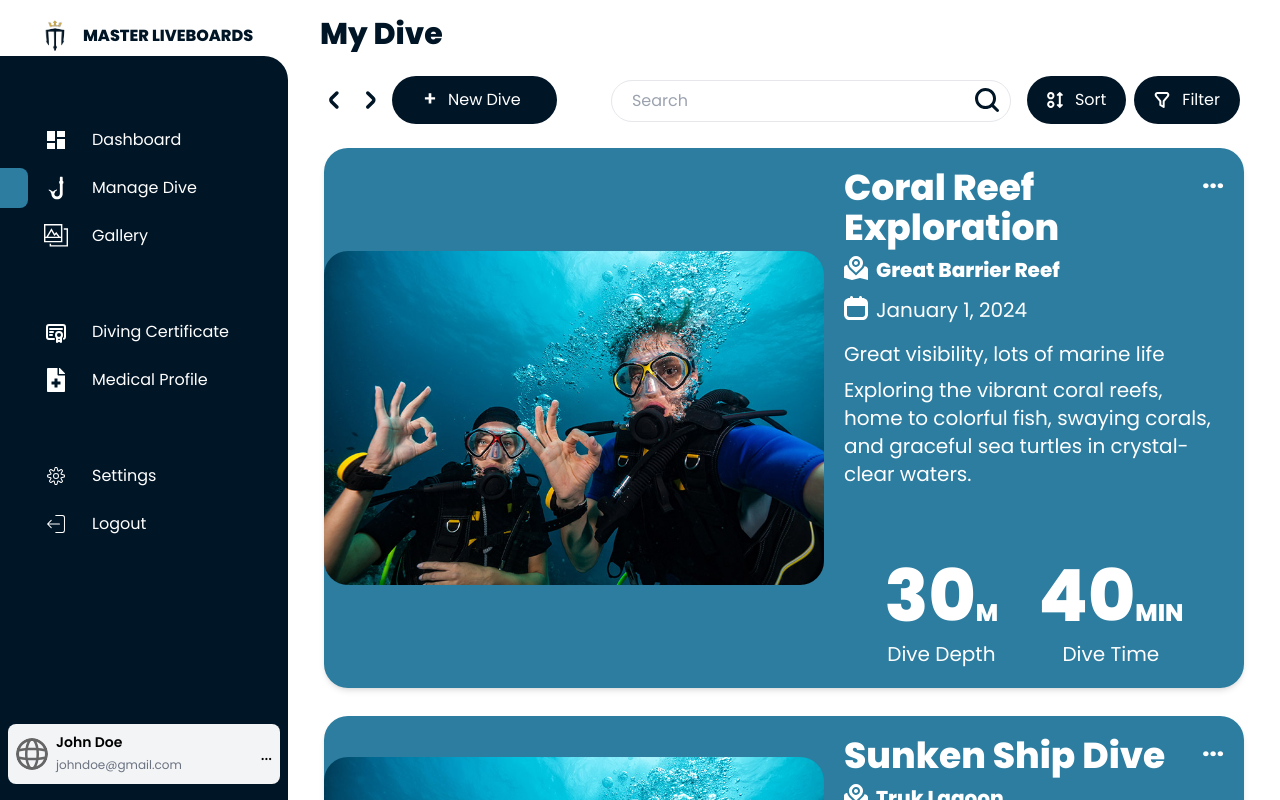
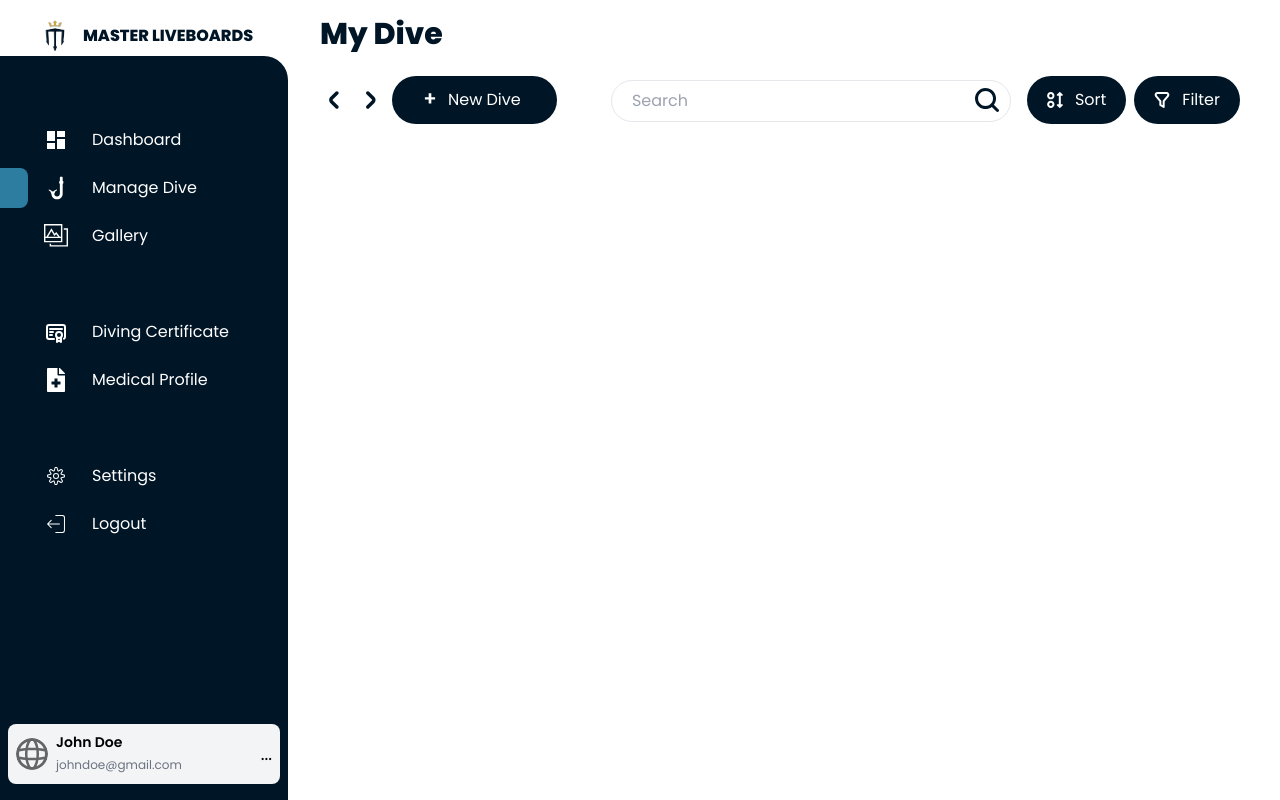
Before and after one commit to roserossssss/dive-site, a Next.js app in the folder diver-application/: page /dashboard/DiveManagement in a window 1280 px wide. Shown: the top 800 px of the page. Built offline with nearby package versions, Linux system fonts and the light colour scheme.

Commit message:
Updated functionality
-reversed engineered the functionalities  of the Dive certificate towards the dive management

-Update doesnt work yet but add has functions now

needs to improve
- image saving (I over ctrl + z so it didnt get saved)

Performance : range of 31-40
Accessibility : 90

```diff
--- a/diver-application/app/dashboard/DiveManagement/add/page.tsx
+++ b/diver-application/app/dashboard/DiveManagement/add/page.tsx
@@ -6,18 +6,34 @@ import { useRouter } from "next/navigation";
 export default function AddDive() {
   const router = useRouter();
   const [imagePreview, setImagePreview] = useState<string | null>(null);
-  const [depth, setDepth] = useState(0);
-  const [time, setTime] = useState(0);
+  const [file, setFile] = useState<File | null>(null);
   const [showModal, setShowModal] = useState<"save" | null>(null);
 
+  const [divingdata, setdivingdata] = useState({
+      title: "",
+      description: "",
+      notes: "",
+      date: "",
+      location: "",
+      depth: 0,
+      time: 0,
+    });
+
+
+    const handleChange = (e: React.ChangeEvent<HTMLInputElement | HTMLTextAreaElement>) => {
+      setdivingdata({ ...divingdata, [e.target.name]: e.target.value });
+    };
+
     const handleImageChange = (event: React.ChangeEvent<HTMLInputElement>) => {
-    const file = event.target.files?.[0];
-    if (file) {
+      const selectedFile = event.target.files?.[0];
+      if (selectedFile) {
+        setFile(selectedFile);
+
         const reader = new FileReader();
         reader.onloadend = () => {
           setImagePreview(reader.result as string);
         };
-      reader.readAsDataURL(file);
+        reader.readAsDataURL(selectedFile);
       }
     };
 
@@ -27,15 +43,47 @@ export default function AddDive() {
 
 
   const handleDepthChange = (amount: number) => {
-    setDepth((prev) => Math.max(0, prev + amount));
+    setdivingdata((prev) => ({
+      ...prev,
+      depth: Math.max(0, prev.depth + amount), // Ensure depth doesn't go below 0
+    }));
   };
 
   const handleTimeChange = (amount: number) => {
-    setTime((prev) => Math.max(0, prev + amount));
+    setdivingdata((prev) => ({
+      ...prev,
+      time: Math.max(0, prev.time + amount), // Ensure time doesn't go below 0
+    }));
+  };
+
+  const savedDivingdata = () => {
+    if ( !divingdata.title || !divingdata.description || !divingdata.notes || !divingdata.date || !divingdata.location || !divingdata.depth || !divingdata.time || !file ) {
+      alert("Please fill in all fields and upload an image.");
+      return;
+    }
+
+    const newDiveData = {
+      id: Date.now(),
+      title: divingdata.title,
+      description: divingdata.description,
+      note: divingdata.notes,
+      date: divingdata.date,
+      location: divingdata.location,
+      depth: divingdata.depth,
+      time: divingdata.time,
+      image: URL.createObjectURL(file),
+    };
+
+    const existingdivedata = JSON.parse(localStorage.getItem("Divingdata") || "[]");
+    const updateddivedata = [...existingdivedata, newDiveData];
+    localStorage.setItem("Divingdata", JSON.stringify(updateddivedata));
+
+    router.push("/dashboard/DiveManagement");
   };
 
   const handleConfirm = () => {
     if (showModal === "save") {
+      savedDivingdata();
     }
     setShowModal(null);
   };
@@ -110,11 +158,15 @@ export default function AddDive() {
 
             {/* Title */}
             <div className="flex flex-col">
-              <label className="mt-1 text-lg md:text-2xl font-semibold text-[#001526]">
+              <label htmlFor="name" className="mt-1 text-lg md:text-2xl font-semibold text-[#001526]">
                 Title <span className="text-[#CF0C0F]">*</span>
               </label>
               <input
+                 id="title"
                  type="text"
+                 name="title"
+                 value={divingdata.title}
+                 onChange={handleChange}
                 className="mt-2 border p-3 md:p-5 rounded-2xl border-black bg-transparent w-full max-w-md md:max-w-lg"
               />
             </div>
@@ -125,19 +177,27 @@ export default function AddDive() {
                 Location <span className="text-[#CF0C0F]">*</span>
               </label>
               <input
+                id="location"
                 type="text"
+                name="location"
+                value={divingdata.location}
+                onChange={handleChange}
                 className="mt-2 border p-3 md:p-5 rounded-xl text-medium border-black bg-transparent w-full max-w-md md:max-w-lg"
               />
             </div>
 
             {/* Date Input */}
             <div className="flex flex-col">
-              <label className="mt-1 text-lg md:text-2xl font-semibold text-[#001526]">
+              <label htmlFor="date" className="mt-1 text-lg md:text-2xl font-semibold text-[#001526]">
                 Date <span className="text-[#CF0C0F]">*</span>
               </label>
               <div className="mt-2 relative w-full max-w-xs">
                 <input
+                  id="date"
                   type="text"
+                  name="date"
+                  value={divingdata.date}
+                  onChange={handleChange}
                   placeholder="mm/dd/yy"
                   className="border p-3 md:p-5 rounded-2xl border-black w-full pr-12 bg-transparent"
                 />
@@ -196,13 +256,23 @@ export default function AddDive() {
               {/* Notes */}
               <div className="flex flex-col">
                 <label className="text-lg md:text-2xl font-semibold text-[#001526]">Notes <span className="text-[#CF0C0F]">*</span> </label>
-                <textarea className="border p-3 rounded-2xl border-black bg-transparent w-full max-w-md md:max-w-lg h-32"></textarea>
+                <textarea
+                id="notes"
+                 name="notes"
+                 value={divingdata.notes}
+                 onChange={handleChange}
+                 className="border p-3 rounded-2xl border-black bg-transparent w-full max-w-md md:max-w-lg h-32"></textarea>
               </div>
+
 
               {/* Description */}
               <div className="flex flex-col">
                 <label className="text-lg md:text-2xl font-semibold text-[#001526]">Description <span className="text-[#CF0C0F]">*</span> </label>
-                <textarea className="border p-3 rounded-2xl border-black bg-transparent w-full max-w-md md:max-w-lg h-32"></textarea>
+                <textarea id="description"
+                  name="description"
+                  value={divingdata.description}
+                  onChange={handleChange}
+                  className="border p-3 rounded-2xl border-black bg-transparent w-full max-w-md md:max-w-lg h-32"></textarea>
               </div>
             </div>
           </div>
@@ -214,9 +284,11 @@ export default function AddDive() {
               <label className="text-lg md:text-2xl font-semibold text-[#001526]">Dive Depth (M)</label>
               <div className="relative flex items-center mt-3">
                 <input
+                  id="depth"
                   type="text"
-                  value={depth}
-                  readOnly
+                  name="depth"
+                  value={divingdata.depth}
+                  onChange={handleChange}
                   className="w-20 md:w-24 h-14 text-center text-lg md:text-xl text-[#001526] border p-4 rounded-2xl border-black bg-transparent"
                 />
                 <div className="absolute right-[-30px] flex flex-col gap-1">
@@ -235,9 +307,11 @@ export default function AddDive() {
               <label className="text-lg md:text-2xl font-semibold text-[#001526]">Dive Time (MIN)</label>
               <div className="relative flex items-center mt-3">
                 <input
+                 id="time"
                  type="text"
-                  value={time}
-                  readOnly
+                 name="time"
+                 value={divingdata.time}
+                 onChange={handleChange}
                   className="w-20 md:w-24 h-14 text-center text-lg md:text-xl text-[#001526] border p-4 rounded-xl border-black bg-transparent"
                 />
                 <div className="absolute right-[-30px] flex flex-col gap-1">
--- a/diver-application/app/dashboard/DiveManagement/page.tsx
+++ b/diver-application/app/dashboard/DiveManagement/page.tsx
@@ -1,10 +1,21 @@
 "use client";
 
 import { useRouter } from "next/navigation";
-import { useState} from "react";
+import { useEffect, useState} from "react";
 import Link from "next/link";
 
-import { CiMenuKebab } from "react-icons/ci";
+interface diveData {
+  id: number;
+  title: string;
+  description: string;
+  notes: string;
+  date: string;
+  location: string;
+  depth: number;
+  time: number;
+  image: string;
+
+}
 
 export default function DiveManagement() {
     const router = useRouter();
@@ -16,44 +27,17 @@ export default function DiveManagement() {
     const [dropdownIndex, setDropdownIndex] = useState<number | null>(null);
     const [deleteModalOpen, setDeleteModalOpen] = useState(false);
     const [deleteDiveId, setDeleteDiveId] = useState<number | null>(null);
+    const [divingdata, setdivingdata] = useState<diveData[]>([]);
+    const [showDeleteModal, setShowDeleteModal] = useState(false);
 
-
-    const diveData = [
-  {
-    id: 1,
-    title: "Coral Reef Exploration",
-    description:
-      "Exploring the vibrant coral reefs, home to colorful fish, swaying corals, and graceful sea turtles in crystal-clear waters.",
-    notes: "Great visibility, lots of marine life",
-    date: "2024-01-01",
-    location: "Great Barrier Reef",
-    depth: 30,
-    time: 40,
-    image: "/sample-dive1.jpg",
-  },
-  {
-    id: 2,
-    title: "Sunken Ship Dive",
-    description: "Exploring the wreckage.",
-    notes: "Low visibility, but exciting",
-    date: "2024-01-19",
-    location: "Truk Lagoon",
-    depth: 30,
-    time: 40,
-    image: "/sample-dive1.jpg",
-  },
-  {
-    id: 3,
-    title: "Coral Reef Exploration",
-    description: "Exploring the vibrant coral reefs.",
-    notes: "Great visibility, lots of marine life",
-    date: "2024-01-01",
-    location: "Great Barrier Reef",
-    depth: 30,
-    time: 40,
-    image: "/sample-dive1.jpg",
-  },
-];
+   useEffect(() => {
+      requestIdleCallback(() => {
+        const storedDiveData = localStorage.getItem("Divingdata");
+        if (storedDiveData) {
+          setdivingdata(JSON.parse(storedDiveData));
+        }
+      });
+    }, []);
 
 const handleDelete = (id: number) => {
   setDeleteDiveId(id);
@@ -61,11 +45,16 @@ const handleDelete = (id: number) => {
 };
 
 const confirmDelete = () => {
+  if (deleteDiveId !== null) {
+    const updatedDivedata = divingdata.filter((dive) => dive.id !== deleteDiveId);
+    setdivingdata(updatedDivedata );
+    localStorage.setItem("Divingdata", JSON.stringify(updatedDivedata ));
+    setShowDeleteModal(false);
+  }
   console.log(`Deleting dive with ID: ${deleteDiveId}`);
   setDeleteModalOpen(false);
   setDeleteDiveId(null);
 };
-
 
   const handleSort = (criteria: string) => {
     setSortBy(criteria);
@@ -77,7 +66,8 @@ const confirmDelete = () => {
     setFilterDropdownOpen(false);
   };
 
-  const filteredDives = diveData
+  //sort button
+  const filteredDives = divingdata
     .filter((dive) =>
       dive.title.toLowerCase().includes(searchTerm.toLowerCase())
     )
@@ -132,7 +122,7 @@ const confirmDelete = () => {
           <input
             type="text"
             placeholder="Search"
-            className="border rounded-full px-5 py-2 w-full mt-5 sm:w-[400px] placeholder:text-medium bg-white"
+            className="border rounded-full bg-black px-5 py-2 w-full mt-5 sm:w-[400px] placeholder:text-medium bg-white"
             value={searchTerm}
             onChange={(e) => setSearchTerm(e.target.value)}
           />
@@ -149,7 +139,7 @@ const confirmDelete = () => {
               onClick={() => setSortDropdownOpen(!sortDropdownOpen)}
               className="bg-[#001526] text-white px-5 py-3 rounded-full flex items-center gap-3"
             >
-              <img src="/sort.svg" alt="Sort" className="w-4 h-4" />
+              <img src="/sort.svg" alt="Sort button" className="w-4 h-4" />
               Sort
             </button>
             {sortDropdownOpen && (
@@ -173,7 +163,7 @@ const confirmDelete = () => {
               onClick={() => setFilterDropdownOpen(!filterDropdownOpen)}
               className="bg-[#001526] text-white px-5 py-3 rounded-full flex items-center gap-3"
             >
-              <img src="/filter.svg" alt="Filter" className="w-4 h-4" />
+              <img src="/filter.svg" alt="Filter button" className="w-4 h-4" />
               Filter
             </button>
             {filterDropdownOpen && (
@@ -184,7 +174,7 @@ const confirmDelete = () => {
                 >
                   All
                 </button>
-                {Array.from(new Set(diveData.map((d) => d.location))).map(
+                {Array.from(new Set(divingdata.map((d) => d.location))).map(
                   (loc) => (
                     <button
                       key={loc}
@@ -201,9 +191,11 @@ const confirmDelete = () => {
         </div>
       </div>
 
+
+
     {/* Dive List */}
     <div className="mt-6 flex flex-col items-center mx-4">
-      {filteredDives.map((dive, index) => (
+      {divingdata.map((dive, index) => (
         <div
           key={index}
           className="w-full h-auto mb-7 rounded-3xl shadow-md bg-[#2C7DA0] flex flex-col lg:flex-row md:items-center items-center relative overflow-hidden"
@@ -250,13 +242,13 @@ const confirmDelete = () => {
                 <span className="text-lg lg:text-xl">Dive Depth</span>
               </div>
 
-              <div className="flex flex-col items-center">
-                <span className="font-bold text-5xl lg:text-7xl mt-10 p-2">
-                  {dive.time}
-                  <span className="text-lg lg:text-2xl font-bold">MIN</span>
-                </span>
-                <span className="text-lg lg:text-xl">Dive Time</span>
-              </div>
+                          <div className="flex flex-col items-center">
+              <span className="font-bold text-5xl lg:text-7xl mt-10 p-2 font-sans">
+                {dive.time}
+                <span className="text-lg lg:text-2xl font-bold">MIN</span>
+              </span>
+              <span className="text-lg lg:text-xl font-sans">Dive Time</span>
+            </div>
             </div>
 
           </div>
```
Lines whose indentation alone changed are shown as unchanged.
